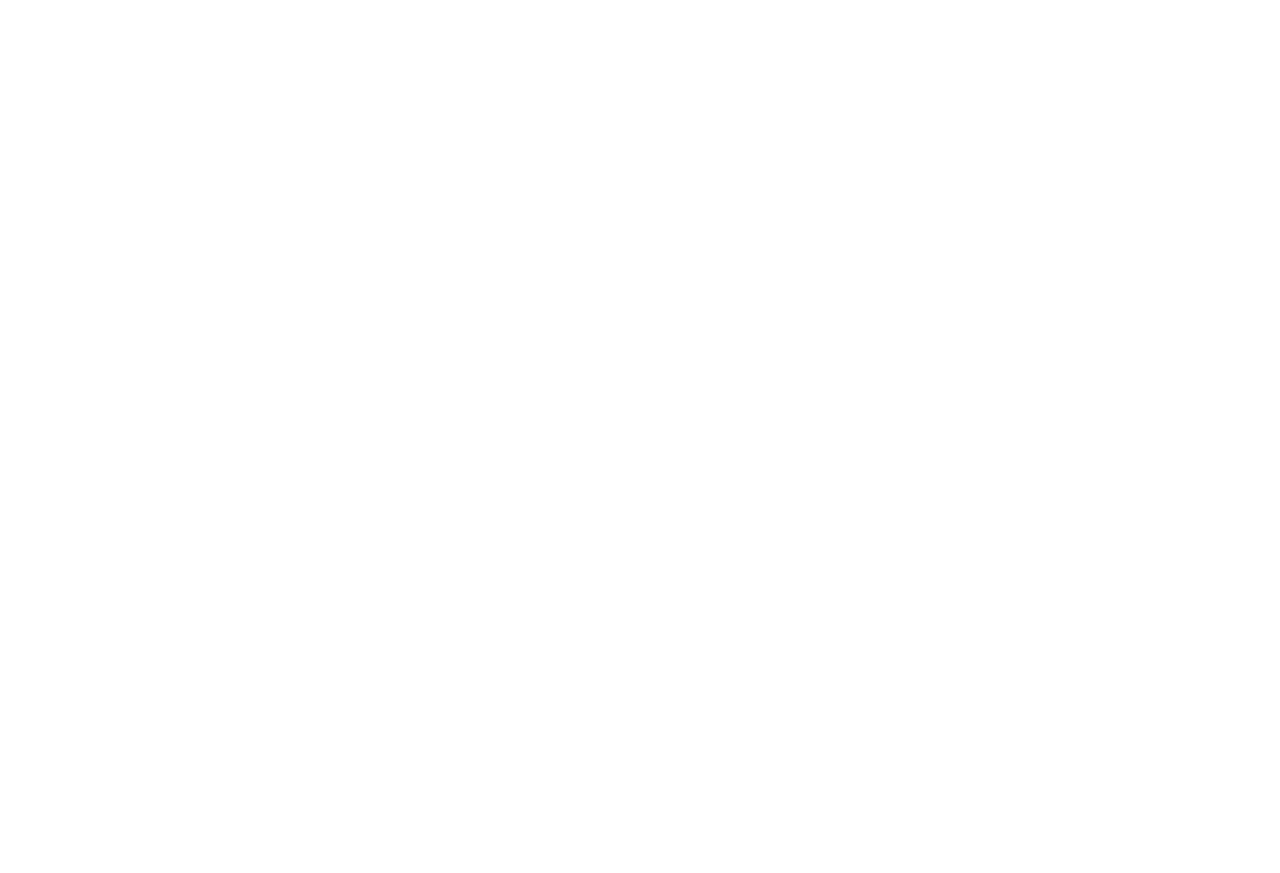
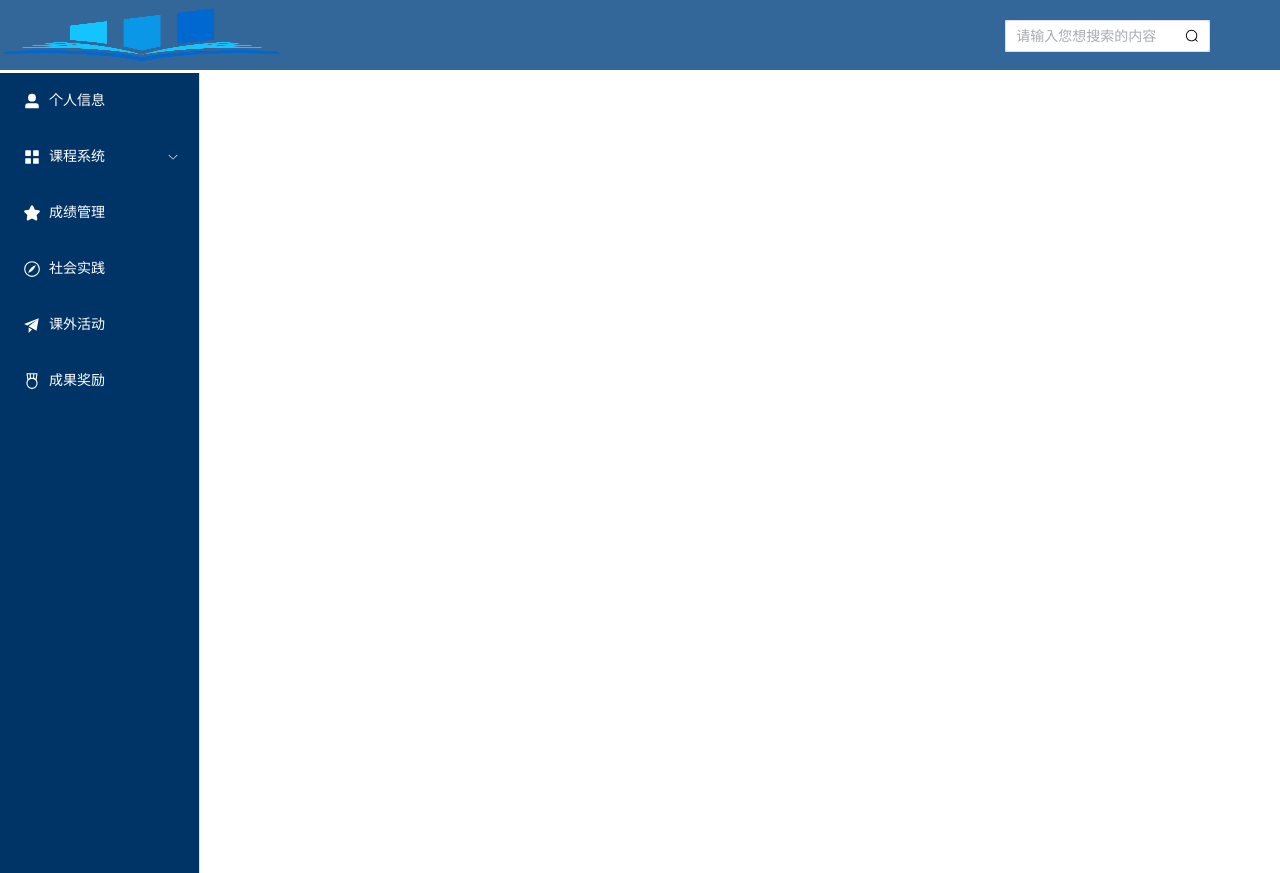
Before and after one commit to SKgtsa/course-design-2022, a Vue app in the folder front/: page /HomePage in a window 1280 px wide. Before the commit this address had no page. Before the commit the page ends 800 px from the top, so only its background shows below. Built offline with nearby package versions, Linux system fonts and the light colour scheme.

Commit message:
重新配置路由和主页的编写，完成全部跳转页面的建立

```diff
--- a/front/src/router/index.ts
+++ b/front/src/router/index.ts
@@ -11,7 +11,57 @@
       path: '/Login',
       name: 'Login',
       component: () => import('../views/LoginView.vue')
-    }
+    },
+/*     {
+      path: '/',
+      name: 'home',
+      component: () => import('../views/AboutView.vue')
+    }, */
+    {
+      path:'/HomePage',
+      name:'HomePage',
+      component:() => import('../views/HomePage.vue'),
+      meta:{
+        keepAlive:true // 需要缓存
+    },
+      children:[
+        {
+          path:'/CourseSelect',
+          name:'CourseSelect',
+          component:() =>import('../views/CourseSelect.vue')
+        },
+        {
+          path:'/CourseEvaluate',
+          name:'CourseEvaluate',
+          component:() =>import('../views/CourseEvaluate.vue')
+        },
+        {
+          path:'/Activity',
+          name:'Activity',
+          component:() =>import('../views/Activity.vue')
+        },
+        {
+          path:'/Practice',
+          name:'Practice',
+          component:() =>import('../views/Practice.vue')
+        },
+        {
+          path:'/Reward',
+          name:'Reward',
+          component:() =>import('../views/Reward.vue')
+        },
+        {
+          path:'/ScoreManage',
+          name:'RScoreManage',
+          component:() =>import('../views/ScoreManage.vue')
+        },
+        {
+          path:'/SelfInformation',
+          name:'SelfInformation',
+          component:() =>import('../views/SelfInformation.vue')
+        }
+      ]
+    },
   ]
 })
 //导入nprogress 为了路由跳转有进度条
--- /dev/null
+++ b/front/src/views/Activity.vue
@@ -0,0 +1 @@
+<a>Activity</a>
--- /dev/null
+++ b/front/src/views/CourseEvaluate.vue
@@ -0,0 +1 @@
+<a>CourseEvaluate</a>
--- /dev/null
+++ b/front/src/views/CourseSelect.vue
@@ -0,0 +1 @@
+CourseSelect
--- /dev/null
+++ b/front/src/views/HomePage.vue
@@ -0,0 +1,228 @@
+<script lang="ts" setup>
+import { ref,reactive,toRefs} from 'vue'
+import logo from '../assets/images/logo.png'
+import first from '../assets/images/first.jpg'
+import {
+  Document,
+  Menu as IconMenu,
+  Location,
+  Setting,
+  UserFilled,
+  Menu,
+  Compass,
+  StarFilled,
+  Medal,
+  Promotion,
+  Search,
+} from '@element-plus/icons-vue'
+const handleOpen = (key: string, keyPath: string[]) => {
+  console.log(key, keyPath)
+}
+const handleClose = (key: string, keyPath: string[]) => {
+  console.log(key, keyPath)
+}
+const onSubmit = () => {
+  console.log('submit!')
+}
+let menuDataTop = reactive({
+    activeIndex1:'1'
+})
+const input = ref('')
+const searchBotton = ref('')
+const activeIndex1 = ref('1')
+const activeIndex2 = ref('1')
+const handleSelect = (key: string, keyPath: string[]) => {
+  console.log(key, keyPath)
+}
+/* let bannerHeight = reactive({}); */
+/* const mounted=()=>{
+            this.imgLoad();
+            window.addEventListener('resize',() => {
+                this.bannerHeight=this.$refs.bannerHeight[0].height;
+                this.imgLoad();
+            },false)
+        },
+const imgLoad=()=>{
+                this.$nextTick(()=>{
+                    this.bannerHeight=this.$refs.bannerHeight[0].height;
+                    console.log(this.$refs.bannerHeight[0].height);
+                     // document.getElementsByClassName拿到的是数组并非某一个对象
+                    var testH=document.getElementById("test-div");
+                    testH.style.height= this.bannerHeight+"px";
+               })
+            },  */
+</script>
+<template>
+  <div class="back">
+    <el-container>
+      <el-header class="el-header">
+            <div class="logoDiv">
+            <img :src="logo" class="img" alt="logo"/>
+            </div>
+            <div class="search">
+              <el-input
+              class="inputSearch"
+              placeholder="请输入您想搜索的内容"
+              v-model="input"
+              maxlength="16"
+              type="text"
+              @keyup.enter.native="onSubmit"
+              :suffix-icon="Search"
+              />
+                <!-- <el-botton @click="searchBotton" ><Search /></el-botton> -->
+            </div>
+      </el-header>
+      <el-container>
+        <el-aside width="200px">
+            <el-menu router
+        default-active="/HomePage"
+        active-text-color="#ffd04b"
+        background-color="#003366"
+        class="el-menu-vertical-demo asideMenu"
+        text-color="#fff"
+        @open="handleOpen"
+        @close="handleClose"
+      >
+        <el-menu-item index="/SelfInformation">
+          <el-icon><UserFilled /></el-icon>
+          <span>个人信息</span>
+        </el-menu-item>
+        <el-sub-menu index="">
+          <template #title>
+            <el-icon><Menu /></el-icon>
+            <span>课程系统</span>
+          </template>
+            <el-menu-item index="/CourseSelect">选课指南</el-menu-item>
+            <el-menu-item index="/CourseEvaluate">课程评价</el-menu-item>
+        </el-sub-menu>
+        <el-menu-item index="/ScoreManage">
+          <el-icon><StarFilled /></el-icon>
+          <span>成绩管理</span>
+        </el-menu-item>
+        <el-menu-item index="/Practice">
+          <el-icon><Compass /></el-icon>
+          <span>社会实践</span>
+        </el-menu-item>
+        <el-menu-item index="/Activity">
+         <el-icon><Promotion /></el-icon>
+          <span>课外活动</span>
+        </el-menu-item>
+        <el-menu-item index="/Reward">
+          <el-icon><Medal /></el-icon>
+          <span>成果奖励</span>
+        </el-menu-item>
+      </el-menu>
+        </el-aside>
+        <el-main>     <!-- 在这里写一个走马灯动态展示通知 -->
+    <!--       <el-carousel :interval="5000" arrow="always" height="600px">
+    <el-carousel-item v-for="item in 4" :key="item">
+      <h3 text="2xl" justify="center">{{ item }}</h3>
+    </el-carousel-item>
+  </el-carousel> -->
+  <router-view>
+
+  </router-view>
+        <!-- <div class="mainLeft">
+          这里面放个人博客主页，还没有定下来博客这个东西，先不写
+          </div> -->
+           <!-- 展示通知 -->
+        <!-- <div class="mainRight">
+
+          在这个侧边栏放通知，形式是什么，然后是否需要走马灯
+        </div> -->
+    </el-main>
+      </el-container>
+    </el-container>
+  </div>
+</template>
+<style scoped lang='scss'>
+.back{
+  margin: 0;
+  padding: 0;
+}
+.el-header{
+    padding:0 0!important;
+    height: 70px!important;
+    background-color:#336699;
+    display: flex; //设置显示为flex布局
+    justify-content: space-between;//设置为flex左右布局
+}
+.headerMenu{
+    height: 100%;
+}
+.el-aside{
+    height: 100vh!important;
+    margin-top: 3px;
+}
+.el-main{
+  padding: 0;
+}
+.mainRight{
+  position:absolute;
+  background-color:#CCFFFF;
+  height: 100%;
+  width: 300px;
+  margin-top:3px;
+  right: 1px;
+}
+.asideMenu{
+    height: 100%;
+}
+.flex-grow{
+    flex-grow: 1;
+}
+ .container{
+     width: 100vw;
+     height: 100vh;
+     display:flex;
+}
+.el-carousel__item h3 {
+  color: #475669;
+  opacity: 0.75;
+  line-height: 600px;
+  margin: 0;
+  text-align: center;
+}
+
+.el-carousel__item:nth-child(2n) {
+  background-color: #99a9bf;
+}
+
+.el-carousel__item:nth-child(2n + 1) {
+  background-color: #d3dce6;
+}
+.logoDiv{
+  height: 70px!important;
+  width: 35%;
+}
+.logoImage{
+  display: inline-block;
+}
+.img{
+  height: 65px!important;
+  margin-top: 2px;
+  margin-left: 2px;
+  width: 280px;
+ /*  margin-top: 8px;
+  margin-bottom: 8px; */
+}
+.search{
+  position: absolute;
+  right: 5px;
+  width: 40%;
+  height: 70px;
+
+}
+.inputSearch{
+  position: absolute;
+  width: 40%;
+  height: 45%;
+  right: 65px;
+  margin-top: 20px;
+  background-color:#b1cde9;
+}
+.inputSearch>>>.el-input__suffix{ /*修改内部input的小图标，用检查
+  来看类名 */
+color: black;
+}
+</style>
--- /dev/null
+++ b/front/src/views/Practice.vue
@@ -0,0 +1 @@
+Practice
--- /dev/null
+++ b/front/src/views/Reward.vue
@@ -0,0 +1 @@
+Reward
--- /dev/null
+++ b/front/src/views/ScoreManage.vue
@@ -0,0 +1 @@
+ScoreManage
--- /dev/null
+++ b/front/src/views/SelfInformation.vue
@@ -0,0 +1 @@
+SelfInformation
```
